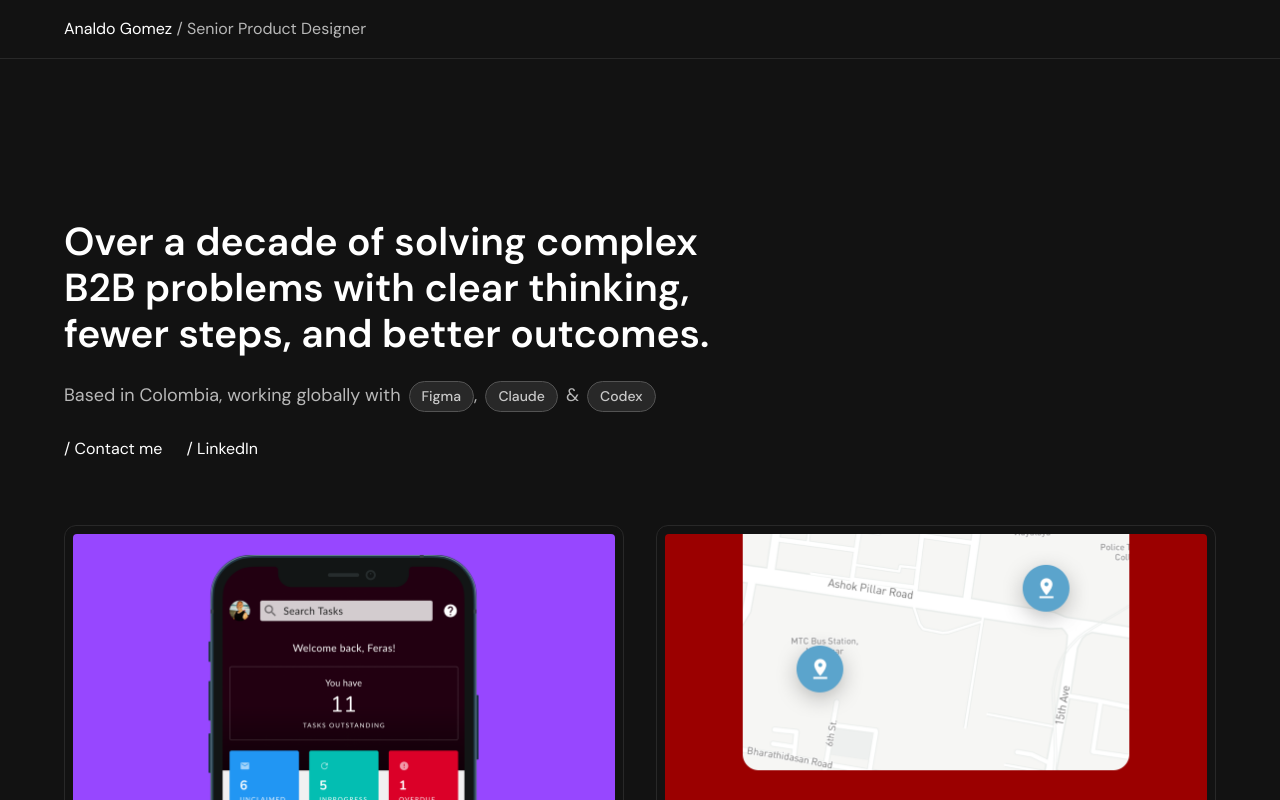
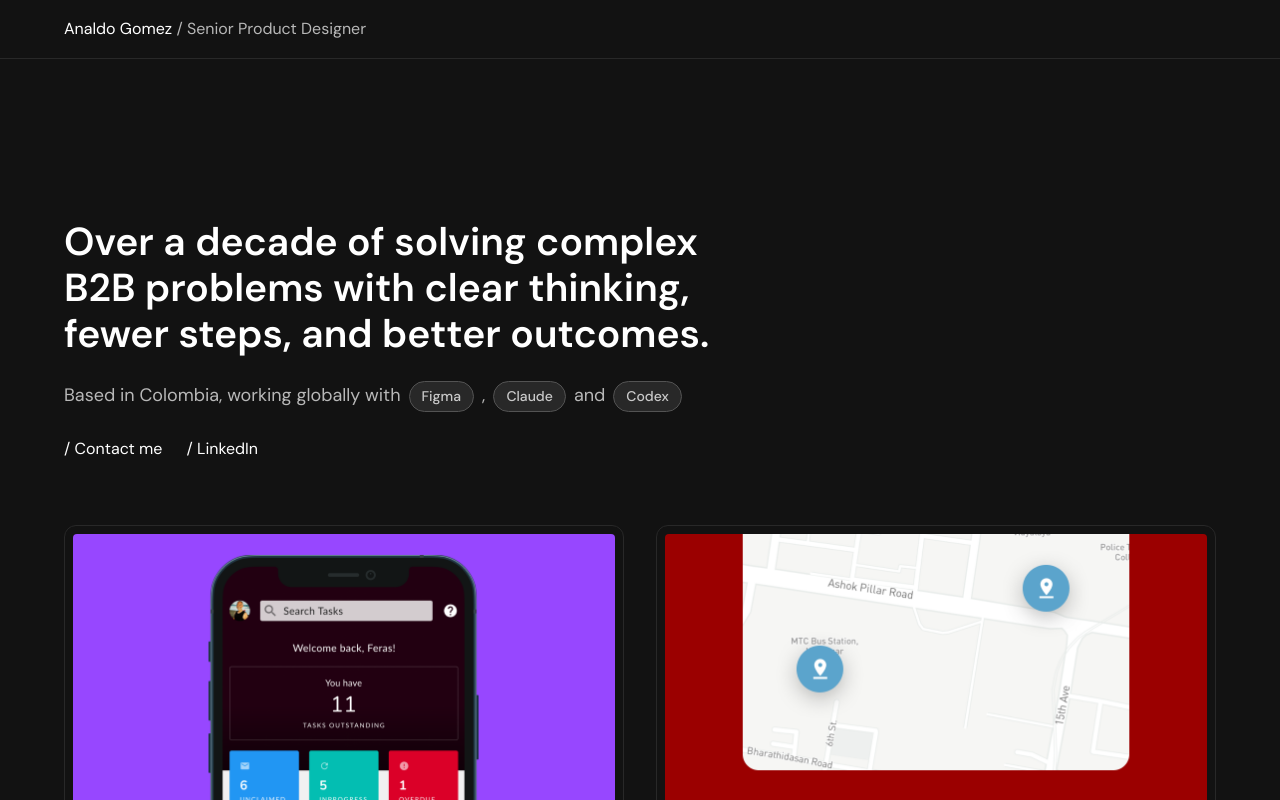
Before and after one commit to analdoagm-png/analdo.me, a Next.js app: page / in a window 1280 px wide. Shown: the top 800 px of the page. Built offline with nearby package versions, Linux system fonts and the light colour scheme.

Commit message:
Fix hero chip punctuation and wording

```diff
--- a/src/app/page.tsx
+++ b/src/app/page.tsx
@@ -64,10 +64,10 @@ export default function Home() {
               </p>
               <span className="inline-flex items-center">
                 <Chip label="Figma" />
-                <span className="text-body-h1 text-white/70">,</span>
               </span>
+              <span className="text-body-h1 text-white/70">,</span>
               <Chip label="Claude" />
-              <span className="text-body-h1 text-white/70">&</span>
+              <span className="text-body-h1 text-white/70">and</span>
               <Chip label="Codex" />
             </div>
             <div className="flex flex-wrap items-start gap-6 animate-fade-up [animation-delay:200ms]">
```
